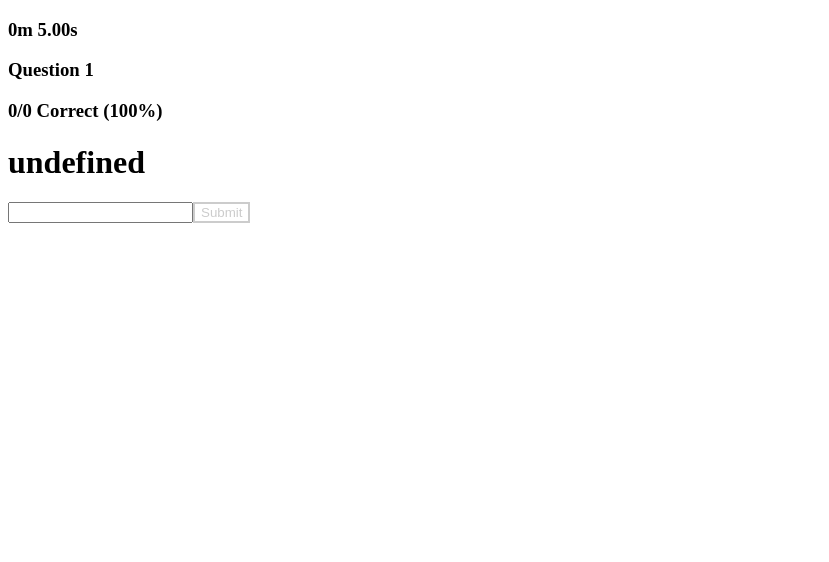
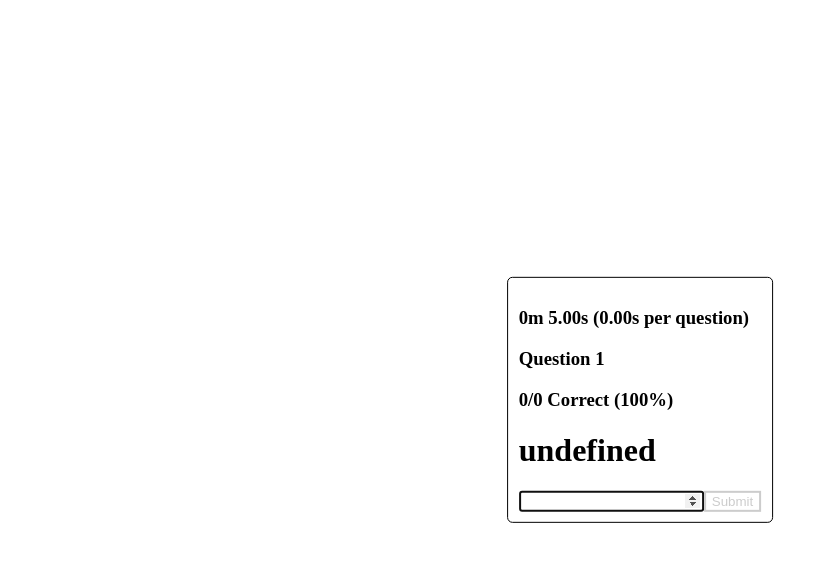
Before and after one commit to warman7526/warman7526.github.io, a plain HTML site: page mentalmaths/test/infinite/index.html in a window 1280 px wide. Shown: the whole page, without its empty margins (0-829 px from the left). Drawn offline with Linux system fonts and the light colour scheme.

Commit message:
small update
added average time per question and more formatting

```diff
--- a/mentalmaths/style.css
+++ b/mentalmaths/style.css
@@ -80,3 +80,17 @@ button.err {
     border: 2px solid #f32121;
     background: #fff;
 }
+
+.center {
+    margin: 0;
+    position: absolute;
+    top: 50%;
+    left: 50%;
+    transform: translate(-50%, -50%);
+}
+
+#container {
+    padding: 8pt;
+    border: 1pt black solid;
+    border-radius: 4pt;
+}
--- a/mentalmaths/test/infinite/index.html
+++ b/mentalmaths/test/infinite/index.html
@@ -8,9 +8,11 @@
         <link rel="stylesheet" href="../../style.css">
     </head>
     <body>
-        <h3 id="timer"></h3>
-        <div id="qslot">
+        <div id="container" class="center">
+            <h3 id="timer"></h3>
+            <div id="qslot">
 
+            </div>
         </div>
         <script>
             function choice(a){
@@ -20,7 +22,7 @@
                 return Math.floor(Math.random() * (max - min) ) + min;
             }
             ts = new URL(document.location.href).searchParams
-        qt = []
+        var qt = []
         p = ["A","D","M","S"]
         p.forEach(function(v,i){
             if(ts.has(v)) qt.push(v)
@@ -56,6 +58,7 @@
             if(aslot.value == ans.toString()) c++
             q++
             qslot.innerHTML = `<h3>Question ${q}</h3><h3>${c}/${q-1} Correct (${Math.round((q==1?1:c/(q-1))*10000)/100}%)</h3><h1>${Q()}</h1><input type="number" id="aslot"><button onclick="nextQ()" id="sub">Submit</button>`
+            tl = t/q
             aslot = document.querySelector("#aslot")
             sub = document.querySelector("#sub")
             aslot.onkeydown = function(e){
@@ -64,6 +67,7 @@
                     sub.click()
                 }
             }
+            aslot.focus()
         }
         function Q(){
             var m = choice(qt)
@@ -101,6 +105,10 @@
             s = Math.floor((t%6000)/100)
             m = Math.floor(t/6000)
             document.querySelector("#timer").innerHTML = `${m}m ${s}.${ms<10?'0'+ms:ms}s`
+
+            ms = Math.floor(tl%100)
+            s = Math.floor(tl/100)
+            document.querySelector("#timer").innerHTML += ` (${s}.${ms<10?'0'+ms:ms}s per question)`
         },10)
     </script>
     </body>
```
